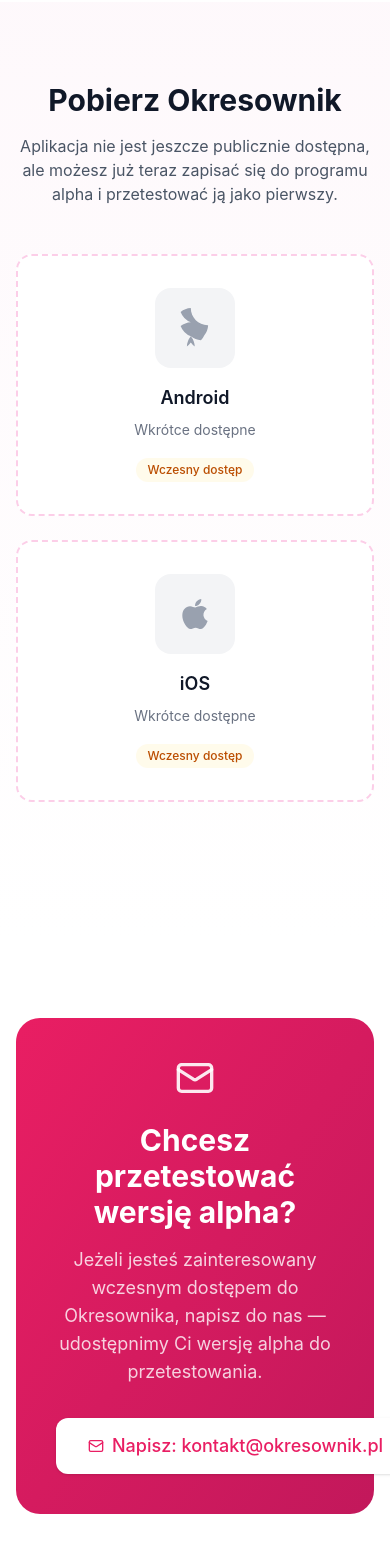
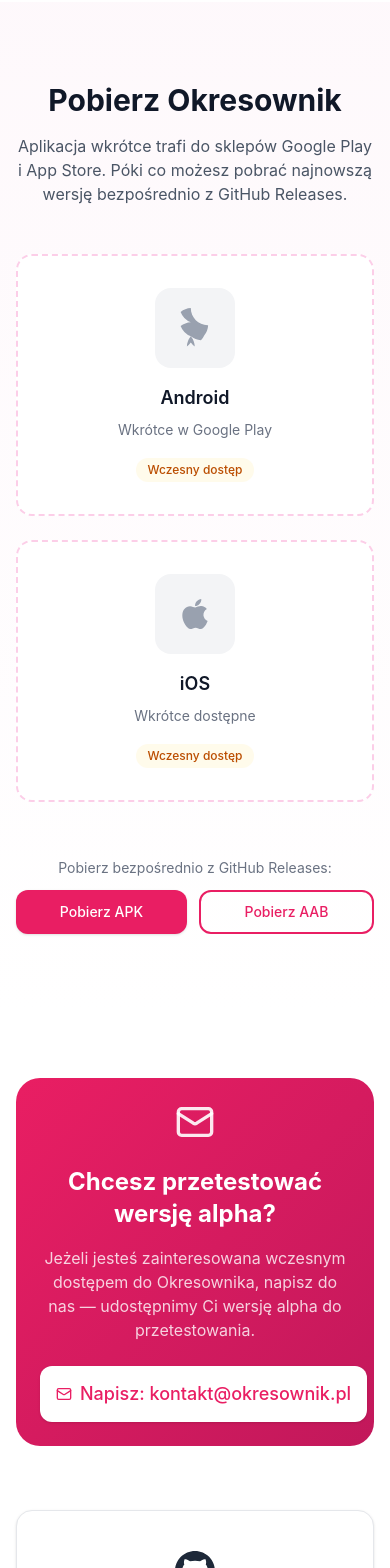
Before and after one commit to kguzek/okresownik, a React (Vite) app in the folder frontend/: page / in a window 390 px wide. Shown: the part 2520-4088 px from the top of the page. Built offline with nearby package versions, Linux system fonts and the light colour scheme.

Commit message:
feat(frontend): add direct download options

```diff
--- a/frontend/index.html
+++ b/frontend/index.html
@@ -1,5 +1,5 @@
 <!doctype html>
-<html lang="pl">
+<html lang="pl" class="scroll-smooth">
   <head>
     <meta charset="UTF-8" />
     <link rel="icon" type="image/svg+xml" href="/favicon.svg" />
--- a/frontend/src/App.tsx
+++ b/frontend/src/App.tsx
@@ -144,10 +144,10 @@ function App(): JSX.Element {
               {features.map((feature, i) => (
                 <motion.div
                   key={feature.title}
-                  initial={{ opacity: 0, y: 30 }}
-                  whileInView={{ opacity: 1, y: 0 }}
+                  initial={{ opacity: 0 }}
+                  whileInView={{ opacity: 1 }}
                   viewport={{ once: true, margin: '-50px' }}
-                  transition={{ duration: 0.5, delay: i * 0.08 }}
+                  transition={{ duration: 0.5, delay: i * 0.05 }}
                   className="group rounded-2xl border border-pink-100 bg-white p-6 shadow-sm transition-all duration-300 hover:shadow-lg hover:border-pink-200 hover:-translate-y-1"
                 >
                   <div className="mb-4 flex size-12 items-center justify-center rounded-xl bg-pink-50 text-primary transition-colors group-hover:bg-primary group-hover:text-white">
@@ -177,8 +177,8 @@ function App(): JSX.Element {
               Pobierz Okresownik
             </h2>
             <p className="mb-12 text-gray-600">
-              Aplikacja nie jest jeszcze publicznie dostępna, ale możesz już teraz zapisać się do
-              programu alpha i przetestować ją jako pierwszy.
+              Aplikacja wkrótce trafi do sklepów Google Play i App Store. Póki co możesz pobrać
+              najnowszą wersję bezpośrednio z GitHub Releases.
             </p>
             <div className="mx-auto mb-14 grid max-w-md gap-6 sm:grid-cols-2">
               <div className="rounded-2xl border-2 border-dashed border-pink-200 bg-white p-8 text-center transition-all duration-300 hover:border-primary hover:shadow-md">
@@ -195,7 +195,7 @@ function App(): JSX.Element {
                   </div>
                 </div>
                 <h3 className="mb-2 text-lg font-semibold text-gray-900">Android</h3>
-                <p className="mb-4 text-sm text-gray-500">Wkrótce dostępne</p>
+                <p className="mb-4 text-sm text-gray-500">Wkrótce w Google Play</p>
                 <span className="inline-block rounded-full bg-amber-50 px-3 py-1 text-xs font-medium text-amber-700">
                   Wczesny dostęp
                 </span>
@@ -220,11 +220,36 @@ function App(): JSX.Element {
                 </span>
               </div>
             </div>
+            <div className="mx-auto max-w-sm space-y-3">
+              <p className="text-sm text-gray-500">
+                Pobierz bezpośrednio z GitHub Releases:
+              </p>
+              <div className="flex gap-3">
+                <Button asChild className="flex-1">
+                  <a
+                    href="https://github.com/kguzek/okresownik/releases/latest/download/okresownik.apk"
+                    target="_blank"
+                    rel="noopener noreferrer"
+                  >
+                    Pobierz APK
+                  </a>
+                </Button>
+                <Button asChild variant="outline" className="flex-1">
+                  <a
+                    href="https://github.com/kguzek/okresownik/releases/latest/download/okresownik.aab"
+                    target="_blank"
+                    rel="noopener noreferrer"
+                  >
+                    Pobierz AAB
+                  </a>
+                </Button>
+              </div>
+            </div>
           </motion.div>
         </section>
 
         {/* CTA */}
-        <section id="kontakt" className="scroll-mt-20 px-4 py-20">
+        <section id="kontakt" className="scroll-mt-20 px-4 py-16 sm:py-20">
           <motion.div
             initial={{ opacity: 0, scale: 0.95 }}
             whileInView={{ opacity: 1, scale: 1 }}
@@ -232,23 +257,23 @@ function App(): JSX.Element {
             transition={{ duration: 0.5 }}
             className="mx-auto max-w-2xl text-center"
           >
-            <div className="rounded-3xl bg-gradient-to-br from-primary to-primary-dark p-10 sm:p-14">
+            <div className="rounded-3xl bg-gradient-to-br from-primary to-primary-dark p-6 sm:p-10">
               <Mail className="mx-auto mb-6 size-10 text-white/90" />
-              <h2 className="mb-4 text-3xl font-bold text-white sm:text-4xl">
+              <h2 className="mb-4 text-2xl font-bold text-white sm:text-4xl">
                 Chcesz przetestować wersję alpha?
               </h2>
-              <p className="mb-8 text-lg text-white/80">
-                Jeżeli jesteś zainteresowany wczesnym dostępem do Okresownika, napisz do nas —
+              <p className="mb-6 text-base text-white/80 sm:text-lg">
+                Jeżeli jesteś zainteresowana wczesnym dostępem do Okresownika, napisz do nas —
                 udostępnimy Ci wersję alpha do przetestowania.
               </p>
               <Button
                 asChild
                 size="lg"
-                className="bg-white text-primary hover:bg-white/90 hover:text-primary-dark"
+                className="bg-white text-primary hover:bg-white/90 hover:text-primary-dark px-4 sm:px-6"
               >
                 <a href="mailto:kontakt@okresownik.pl">
-                  <Mail className="size-5" />
-                  Napisz: kontakt@okresownik.pl
+                  <Mail className="size-5 shrink-0" />
+                  <span className="truncate">Napisz: kontakt@okresownik.pl</span>
                 </a>
               </Button>
             </div>
```
Also changed, not shown: 2 other files (tests, documents, lock files or other folders).
